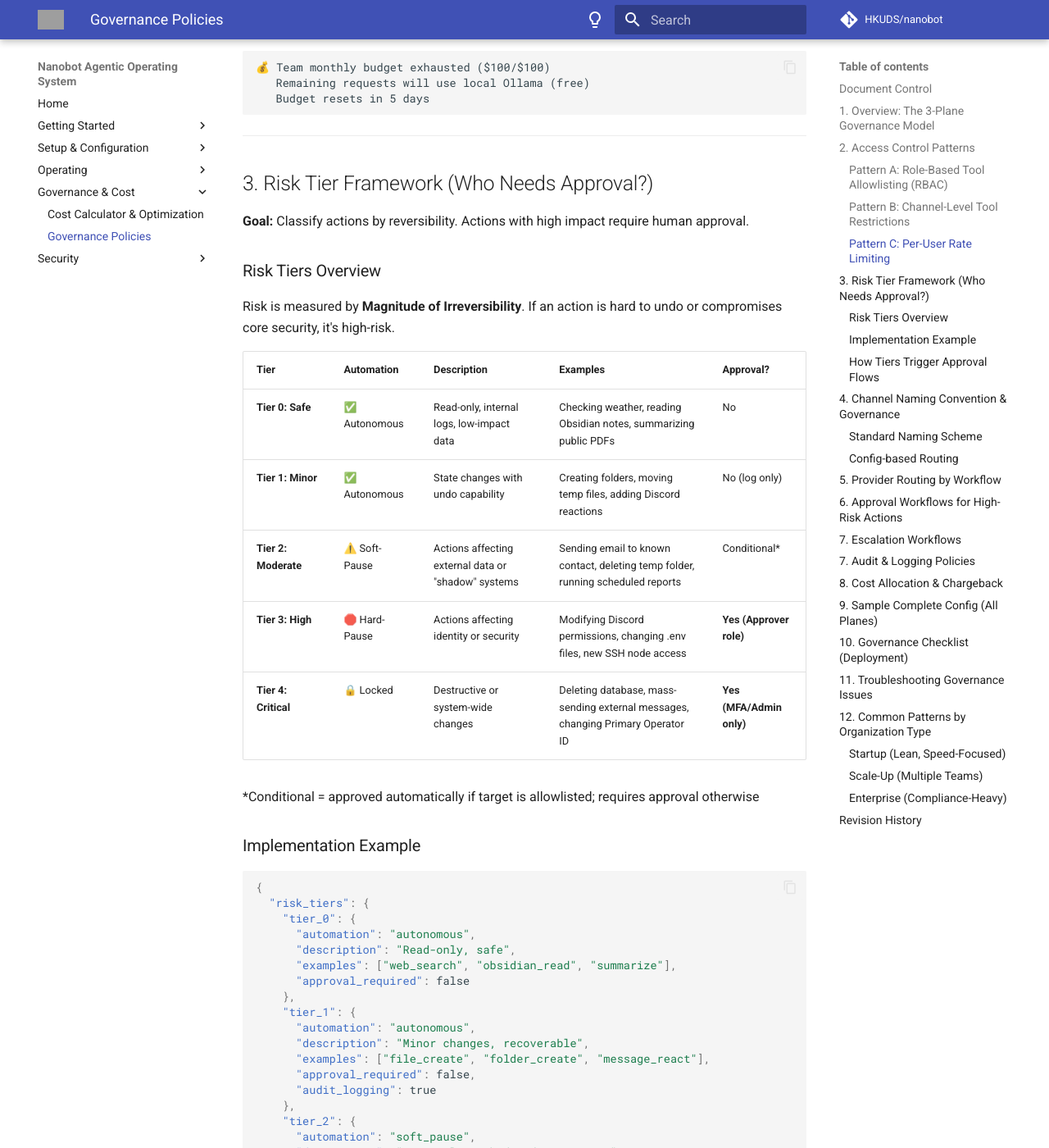
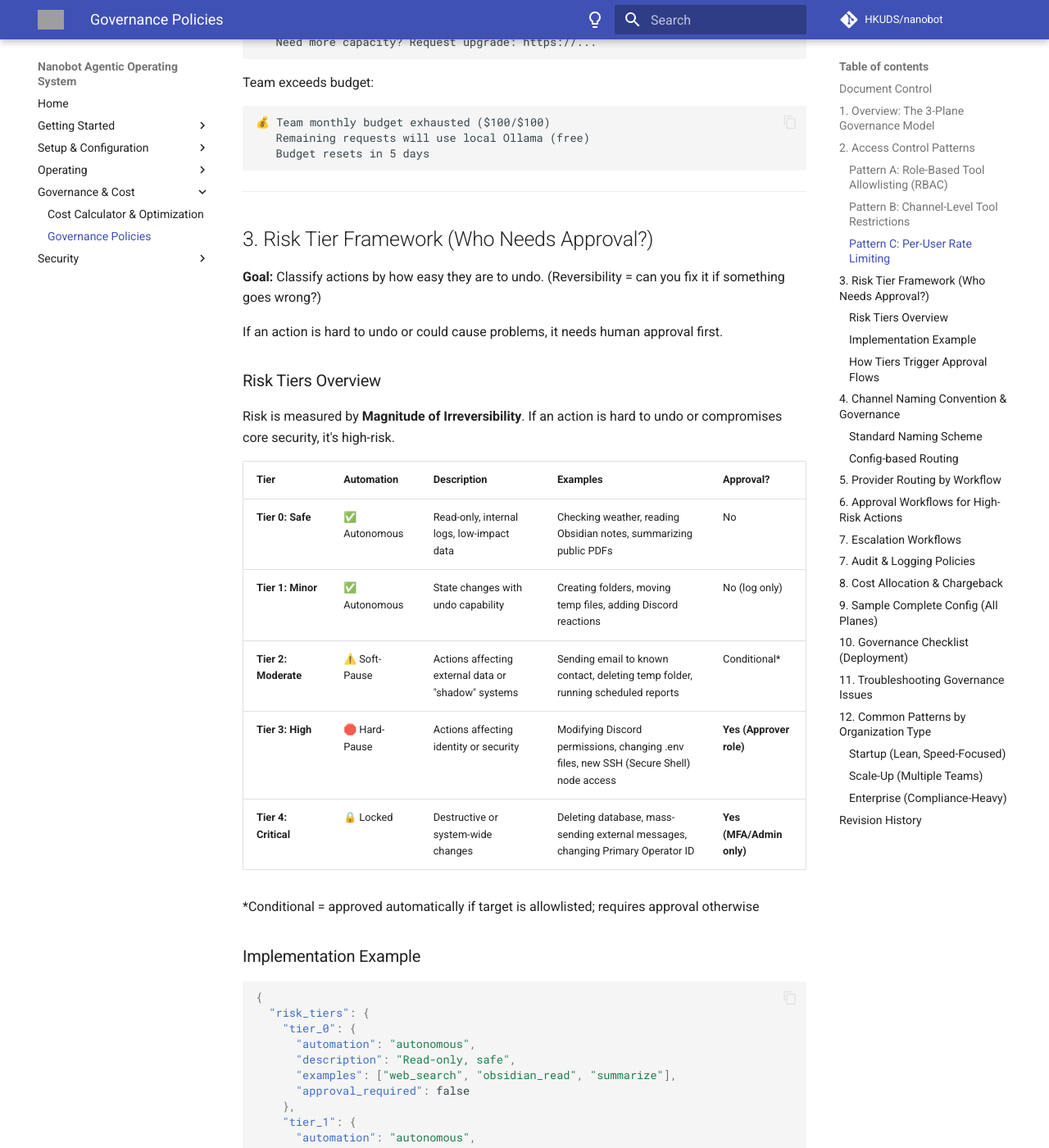
Before and after one commit to EgoNoBueno/Nanobot-Agentic-Operating-System, an MkDocs documentation site: the page built from docs/Governance-Policies-and-Config-Examples.md, in a window 1280 px wide and 1400 px high, scrolled down 3644 px. Shown: the whole window at 82% size. Built offline with MkDocs 1.6.1 and Material for MkDocs 9.7.7, drawn with Linux system fonts in a browser that asks for light colours; comment, search, counter and statistics services are not loaded; some of the changed text lies outside the part shown; grey boxes are pictures that could not be loaded.

Commit message:
Clarify governance concepts and risk tier framework
- Governance-Policies-and-Config-Examples.md: Explain RBAC, reversibility, SSH, MFA
- Improve accessibility of access control and risk classification concepts
- Help non-security teams understand approval workflows

```diff
--- a/docs/Governance-Policies-and-Config-Examples.md
+++ b/docs/Governance-Policies-and-Config-Examples.md
@@ -175,7 +177,9 @@
 
 ## 3. Risk Tier Framework (Who Needs Approval?)
 
-**Goal:** Classify actions by reversibility. Actions with high impact require human approval.
+**Goal:** Classify actions by how easy they are to undo. (Reversibility = can you fix it if something goes wrong?)
+
+If an action is hard to undo or could cause problems, it needs human approval first.
 
 ### Risk Tiers Overview
 
@@ -186,7 +190,7 @@
 | **Tier 0: Safe** | ✅ Autonomous | Read-only, internal logs, low-impact data | Checking weather, reading Obsidian notes, summarizing public PDFs | No |
 | **Tier 1: Minor** | ✅ Autonomous | State changes with undo capability | Creating folders, moving temp files, adding Discord reactions | No (log only) |
 | **Tier 2: Moderate** | ⚠️ Soft-Pause | Actions affecting external data or "shadow" systems | Sending email to known contact, deleting temp folder, running scheduled reports | Conditional* |
-| **Tier 3: High** | 🛑 Hard-Pause | Actions affecting identity or security | Modifying Discord permissions, changing .env files, new SSH node access | **Yes (Approver role)** |
+| **Tier 3: High** | 🛑 Hard-Pause | Actions affecting identity or security | Modifying Discord permissions, changing .env files, new SSH (Secure Shell) node access | **Yes (Approver role)** |
 | **Tier 4: Critical** | 🔒 Locked | Destructive or system-wide changes | Deleting database, mass-sending external messages, changing Primary Operator ID | **Yes (MFA/Admin only)** |
 
 \*Conditional = approved automatically if target is allowlisted; requires approval otherwise
```
Also changed, not shown: other parts of docs/Governance-Policies-and-Config-Examples.md (+2 -0 lines).
